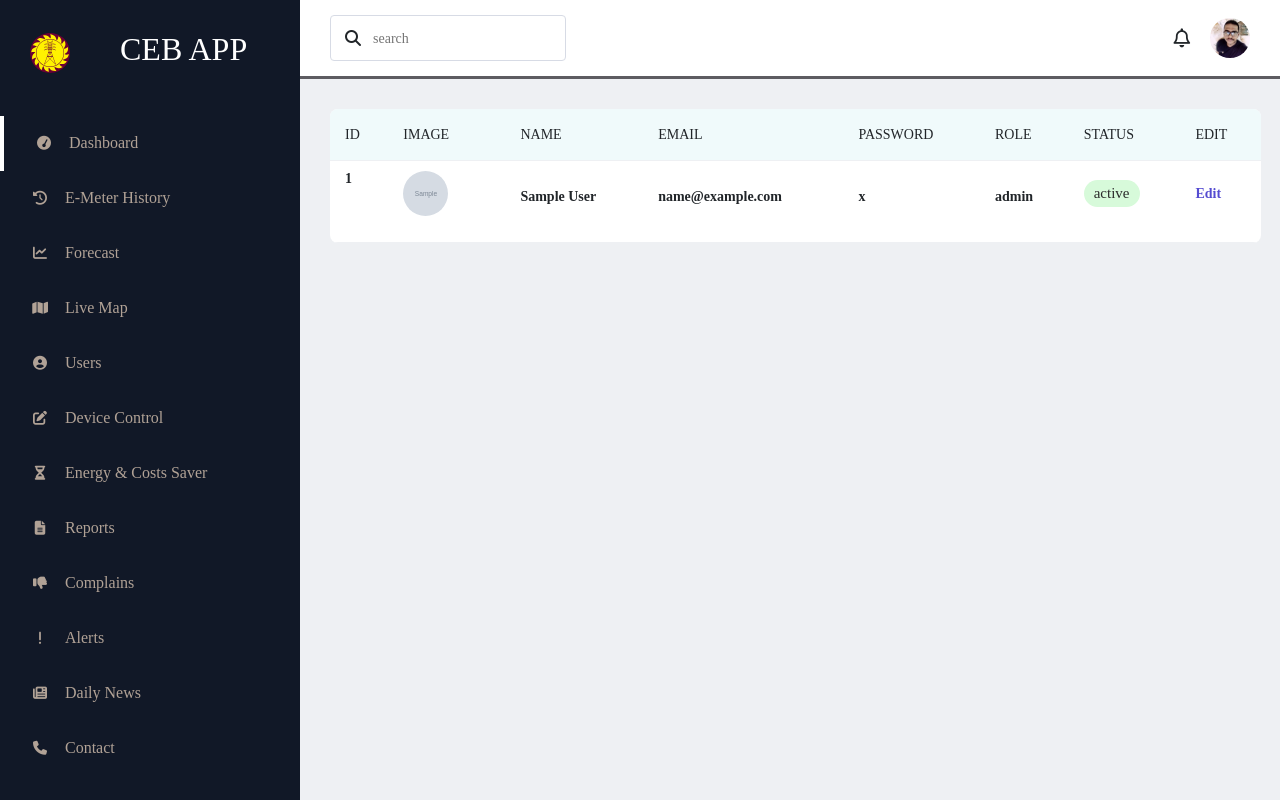
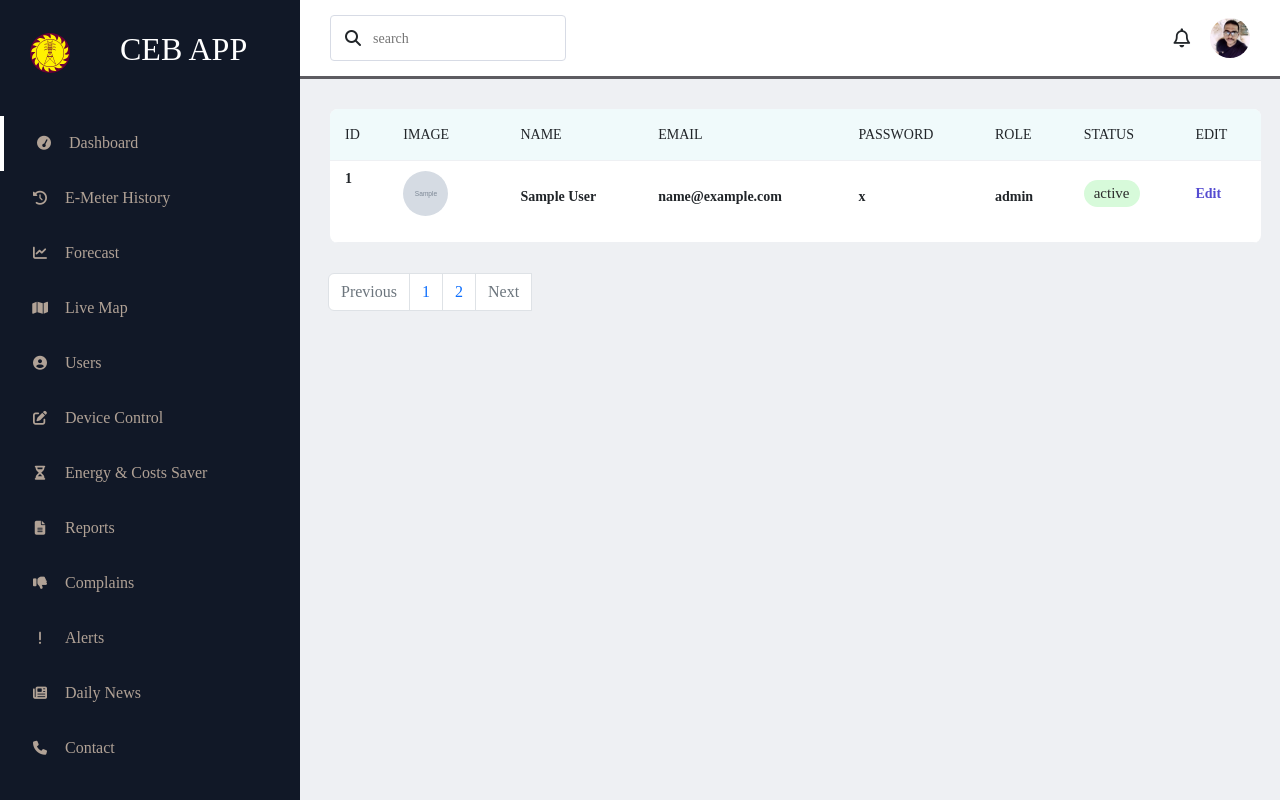
Before and after one commit to dhanushka365/admin-dashboard, a PHP site: page /admin.php in a window 1280 px wide. Run offline with PHP 8.4, Linux system fonts and the light colour scheme; tables that the repository leaves empty or names only in its code hold one stand-in row (values such as "Sample post"); grey boxes marked "Sample" are stand-in pictures; some libraries are stand-ins or nearby versions.

Commit message:
pagination

```diff
--- a/admin.php
+++ b/admin.php
@@ -23,11 +23,11 @@
         </div>
 
         <div class="items">
-            <li><i class="fas fa-tachometer "></i><a href="#">Dashboard</a></li>
+            <li><i class="fas fa-tachometer "></i><a href="index.php">Dashboard</a></li>
             <li><i class="fas fa-history "></i><a href="#">E-Meter History</a></li>
             <li><i class="fas fa-chart-line"></i><a href="#">Forecast</a></li>
             <li><i class="fas fa-map "></i><a href="#">Live Map</a></li>
-            <li><i class="fas fa-user-circle"></i><a href="#">Users</a></li>
+            <li><i class="fas fa-user-circle"></i><a href="admin.php">Users</a></li>
             <li><i class="fas fa-edit"></i><a href="#">Device Control</a></li>
             <li><i class="fas fa-hourglass-half "></i><a href="#">Energy & Costs Saver</a></li>
             <li><i class="fas fa-file-text "></i><a href="#">Reports</a></li>
@@ -110,6 +110,36 @@
             </tbody>
         </table>
        </div>
+       <nav class="container mx-3" aria-label= "Page navigation example">
+        <ul class="pagination">
+            <li class="page-item <?php if($page_no<=1){echo 'disabled';}?>">
+                <a class="page-link" herf="<?php if($page_no<=1){echo'#';}else{echo '?page_no='.($page_no-1);}?>">Previous</a>
+            </li>
+
+            <li class="page-item">
+                <a class="page-link" href="?page_no=1">1</a>
+            </li>
+
+            <li class="page-item">
+                <a class="page-link" href="?page_no=2">2</a>
+            </li>
+
+            <?php if($page_no>=3){?>
+                <li class="page-item">
+                    <a class="page-link" href="#">...</a>
+                </li>
+                <li class="page-item">
+                    <a class="page-link" href="<?php echo "?page_no=".$page_no;?>"><?php echo $page_no;?></a>
+                </li>
+            <?php } ?>
+
+
+            <li class="page-item <?php if($page_no>= $total_no_of_pages){echo 'disabled';}?>">
+                <a class="page-link" herf="<?php if($page_no>=$total_no_of_pages){echo'#';}else{echo '?page_no='.($page_no+1);}?>">Next</a>
+            </li>
+
+        <ul>
+        </nav>
     </section>
 <script>
     $('#menu-btn').click(function(){
--- a/get_admin.php
+++ b/get_admin.php
@@ -1,10 +1,28 @@
 <?php
 include('connection.php');
 
-$stmt = $conn->prepare("SELECT * from admin");
+//determine page no
+if(isset($_GET['page_no']) && $_GET['page_no'] != ""){
+    $page_no =$_GET['page_no'];
+}else{
+    $page_no = 1;
+}
 
-$stmt->execute();
+//2. return number of admins
+$stmt1 = $conn->prepare("SELECT count(*) from admin");
+$stmt1->execute();
+$stmt1->bind_result($total_admin);
+$stmt1->store_result();
+$stmt1->fetch();
 
-$admin = $stmt->get_result();
+//3 admin per page
+$total_admin_per_page = 4;
+$offset = ($page_no - 1) * $total_admin_per_page;
+$total_no_of_pages = ceil( $total_admin/$total_admin_per_page);
+
+//4.get products
+$stmt2 = $conn->prepare("SELECT * from admin limit $offset ,$total_admin_per_page");
+$stmt2->execute();
+$admin = $stmt2->get_result();
 
 ?>
--- a/index.php
+++ b/index.php
@@ -23,11 +23,11 @@
         </div>
 
         <div class="items">
-            <li><i class="fas fa-tachometer "></i><a href="#">Dashboard</a></li>
+            <li><i class="fas fa-tachometer "></i><a href="index.php">Dashboard</a></li>
             <li><i class="fas fa-history "></i><a href="#">E-Meter History</a></li>
             <li><i class="fas fa-chart-line"></i><a href="#">Forecast</a></li>
             <li><i class="fas fa-map "></i><a href="#">Live Map</a></li>
-            <li><i class="fas fa-user-circle"></i><a href="#">Users</a></li>
+            <li><i class="fas fa-user-circle"></i><a href="admin.php">Users</a></li>
             <li><i class="fas fa-edit"></i><a href="#">Device Control</a></li>
             <li><i class="fas fa-hourglass-half "></i><a href="#">Energy & Costs Saver</a></li>
             <li><i class="fas fa-file-text "></i><a href="#">Reports</a></li>
```
